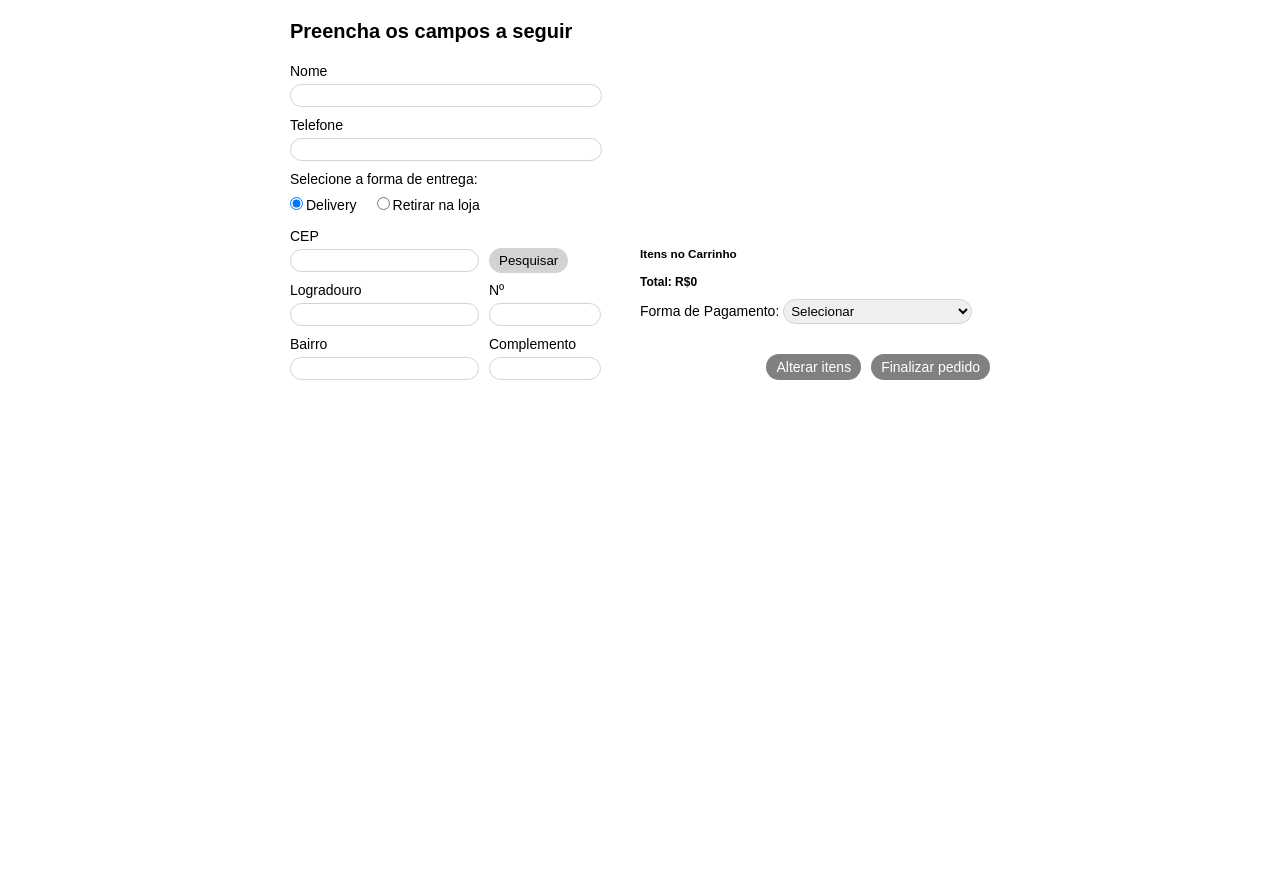
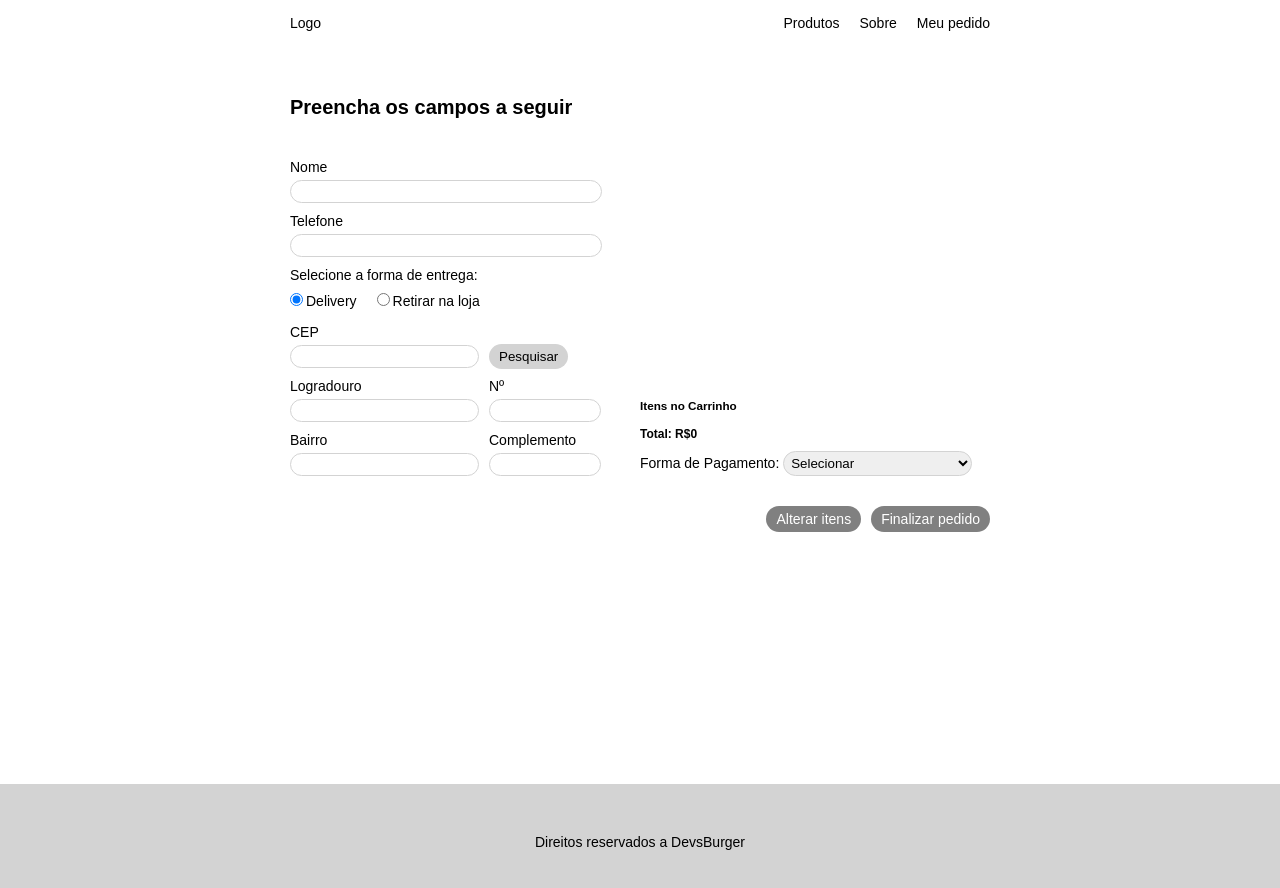
Before and after one commit to gabinag/devsburger, a React (Vite) app: page /dados in a window 1280 px wide. Shown: the top 888 px of the page. Before the commit the page ends 800 px from the top, so only its background shows below. Built offline with nearby package versions, Linux system fonts and the light colour scheme.

Commit message:
update style

```diff
--- a/src/pages/Carrinho/Carrinho.module.css
+++ b/src/pages/Carrinho/Carrinho.module.css
@@ -5,7 +5,7 @@
 }
 
 .wrapCards {
-    min-height: 60vh;
+    min-height: 55vh;
 }
 
 .carrinho h1 {
--- a/src/pages/Dados/Dados.jsx
+++ b/src/pages/Dados/Dados.jsx
@@ -4,6 +4,8 @@ import { CartContext } from '../../context/CartContext';
 import styles from './Dados.module.css';
 import apiDevsBurger from '../../services/apiDevsBurger';
 import { Botao } from '../../components/Botao/Botao';
+import { Header } from '../../components/Header/Header';
+import { Footer } from '../../components/Footer/Footer';
 
 export const Dados = () => {
   const { cart } = useContext(CartContext);
@@ -72,6 +74,8 @@ export const Dados = () => {
   };
 
   return (
+    <div>
+      <Header/>
       <div className={styles.dados}>
           <h1>Preencha os campos a seguir</h1>
           <form onSubmit={handleSubmit}>
@@ -192,12 +196,14 @@ export const Dados = () => {
                 <option value="Pix">Pix</option>
               </select>
             </div>
+          </section>
+        </form>
         <div className={styles.wrapBtn}>
               <Botao onClick={() => navigate('/carrinho')} label="Alterar itens"/>
               <Botao type="submit" label="Finalizar pedido"/>
         </div>
-        </section>
-      </form>
+      </div>
+      <Footer/>
     </div>
   )
 }
--- a/src/pages/Dados/Dados.module.css
+++ b/src/pages/Dados/Dados.module.css
@@ -1,6 +1,8 @@
 .dados {
     width: min(70rem, 100%);
-    margin: 2rem auto;
+    margin: auto;
+    min-height: 86vh;
+    margin-top: 5rem;
 }
 
 .wrapRadio {
@@ -19,7 +21,7 @@ form {
     display: flex;
     justify-content: center;
     flex-wrap: wrap;
-    margin-top: 2rem;
+    margin-top: 4rem;
 }
 
 input {
--- a/src/pages/ListaProdutos/ListaProdutos.module.css
+++ b/src/pages/ListaProdutos/ListaProdutos.module.css
@@ -1,6 +1,6 @@
 .listaProdutos {
     width: min(80rem, 100%);
-    margin: 2rem auto 3rem;
+    margin: 2rem auto 5rem;
     min-height: 100vh;
 }
 
```
Lines whose indentation alone changed are shown as unchanged.
